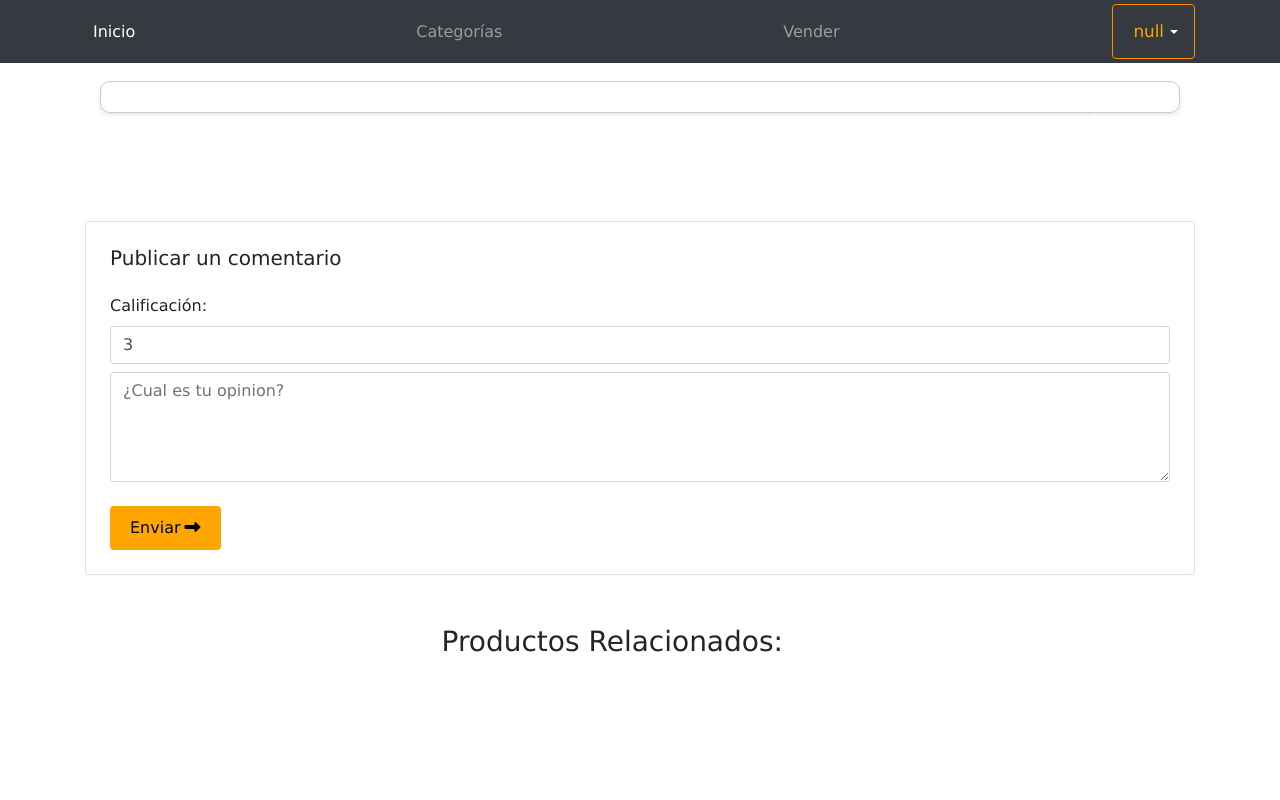
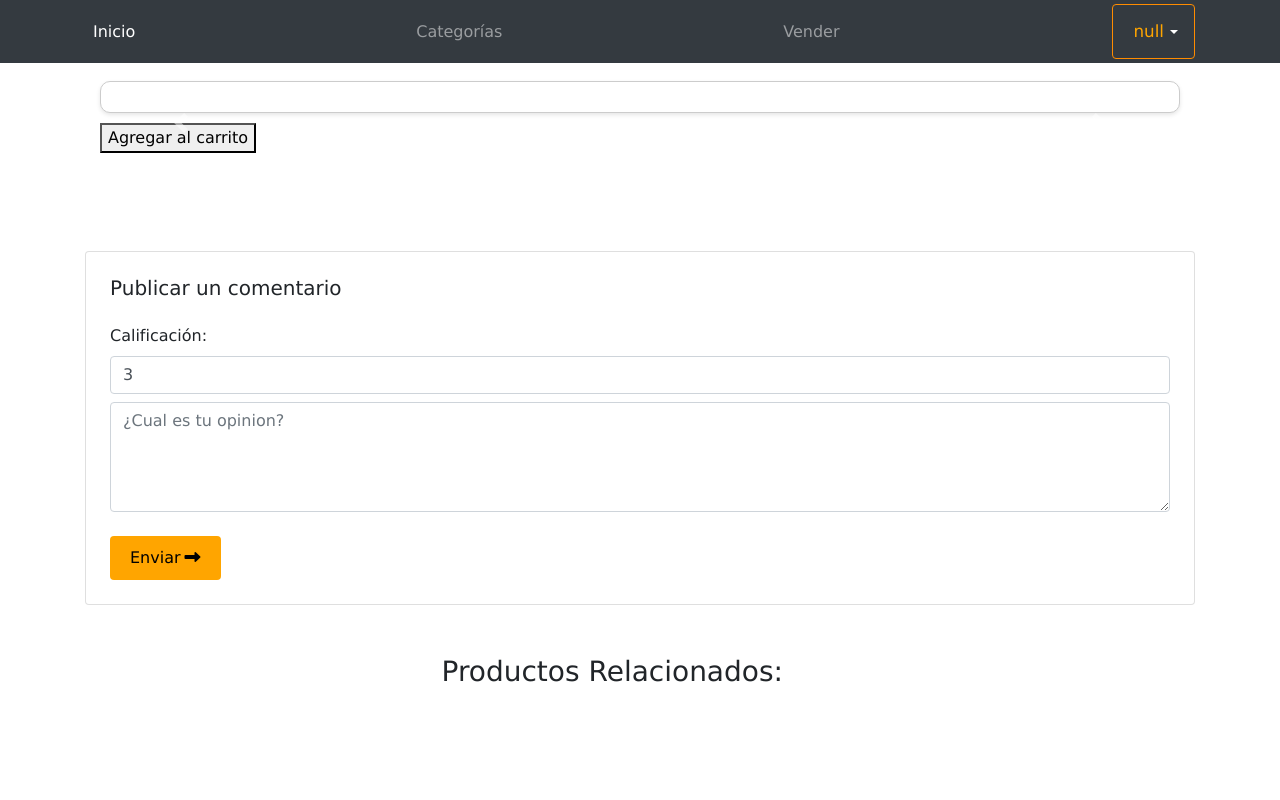
Before and after one commit to estebanbent4/E-comerce-Jap, a plain HTML site: page product-info.html in a window 1280 px wide. Shown: the top 800 px of the page. Drawn offline with nearby package versions, Linux system fonts and the light colour scheme; no server answers.

Commit message:
Update product-info.html

```diff
--- a/product-info.html
+++ b/product-info.html
@@ -45,6 +45,7 @@
                 <p id="product-category"></p>
               </div>
               <div id="product-images" class="carousel slide" data-ride="carousel">
+
                 <div class="carousel-inner">
                   <!-- Aquí se cargarán las imágenes del producto como slides del carrusel -->
                 </div>
@@ -57,6 +58,7 @@
                   <span class="sr-only">Next</span>
                 </a>
               </div>
+              <button id="agregar-al-carrito-btn">Agregar al carrito</button>
             </div>
 
 
```
